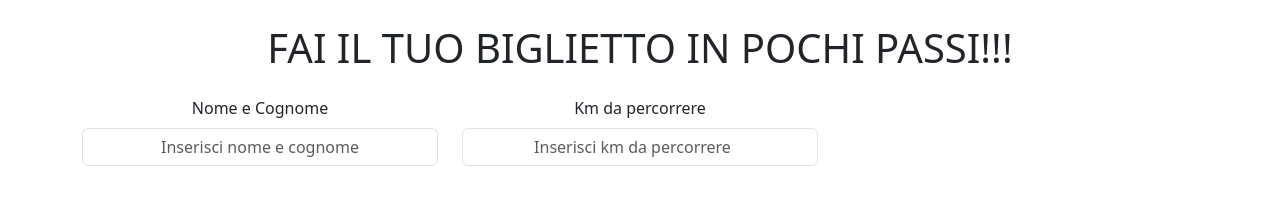
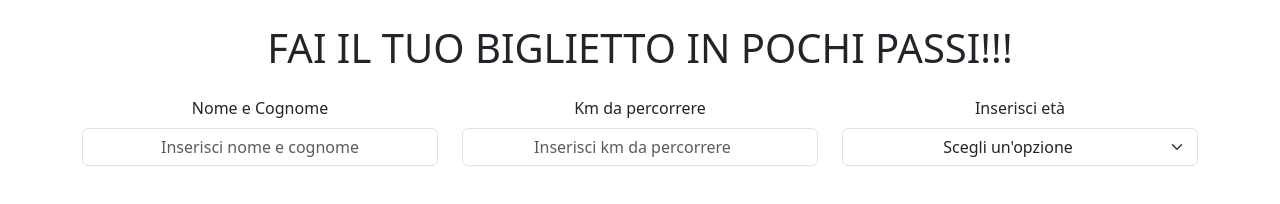
Before and after one commit to Samuele-Finotello/js-biglietto-treno-form, a plain HTML site: page index.html in a window 1280 px wide. Drawn offline with nearby package versions, Linux system fonts and the light colour scheme.

Commit message:
[add] feat input eta

```diff
--- a/index.html
+++ b/index.html
@@ -28,6 +28,15 @@
           <input type="number" name="km" id="km" class="form-control text-center"
             placeholder="Inserisci km da percorrere">
         </div>
+        <div class="col-4 text-center">
+          <label for="" class="form-label">Inserisci et&agrave;</label>
+          <select name="eta" id="eta" class="form-select text-center">
+            <option value="">Scegli un'opzione</option>
+            <option value="minor">Ho meno di 18 anni</option>
+            <option value="default">Ho tra i 18 e i 64 anni</option>
+            <option value="over">Ho 65 o pi&ugrave; anni</option>
+          </select>
+        </div>
       </div>
     </div>
   </form>
```
